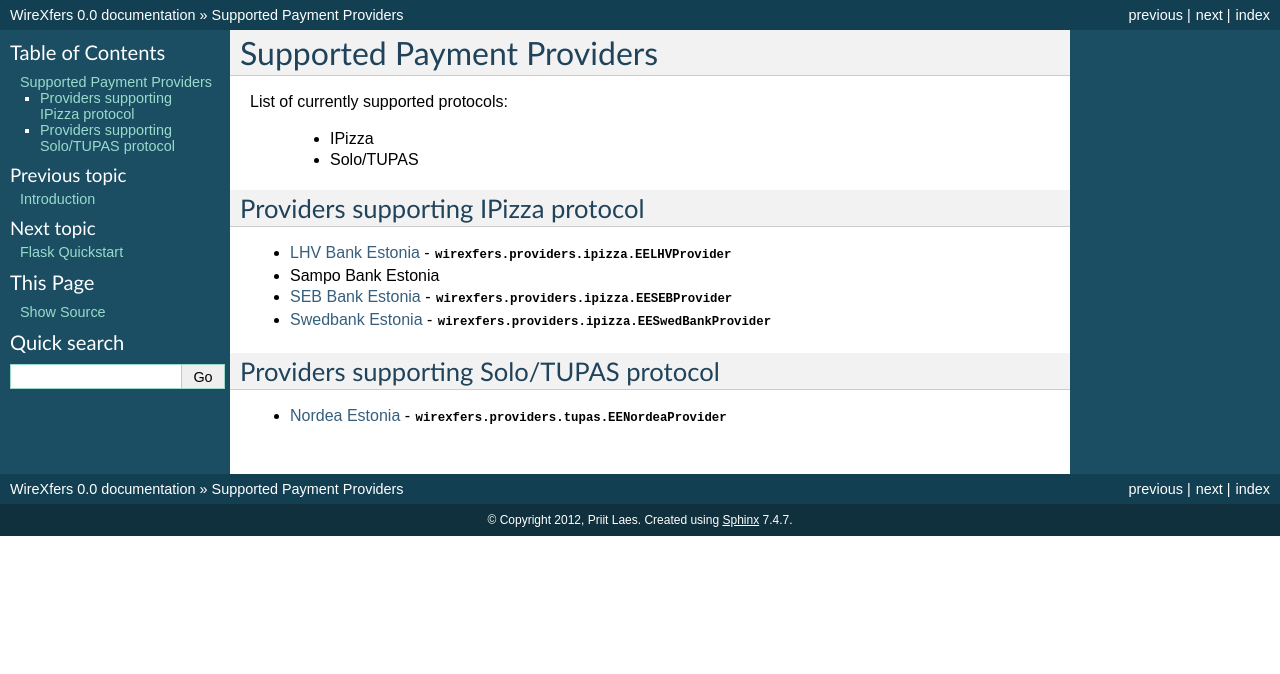
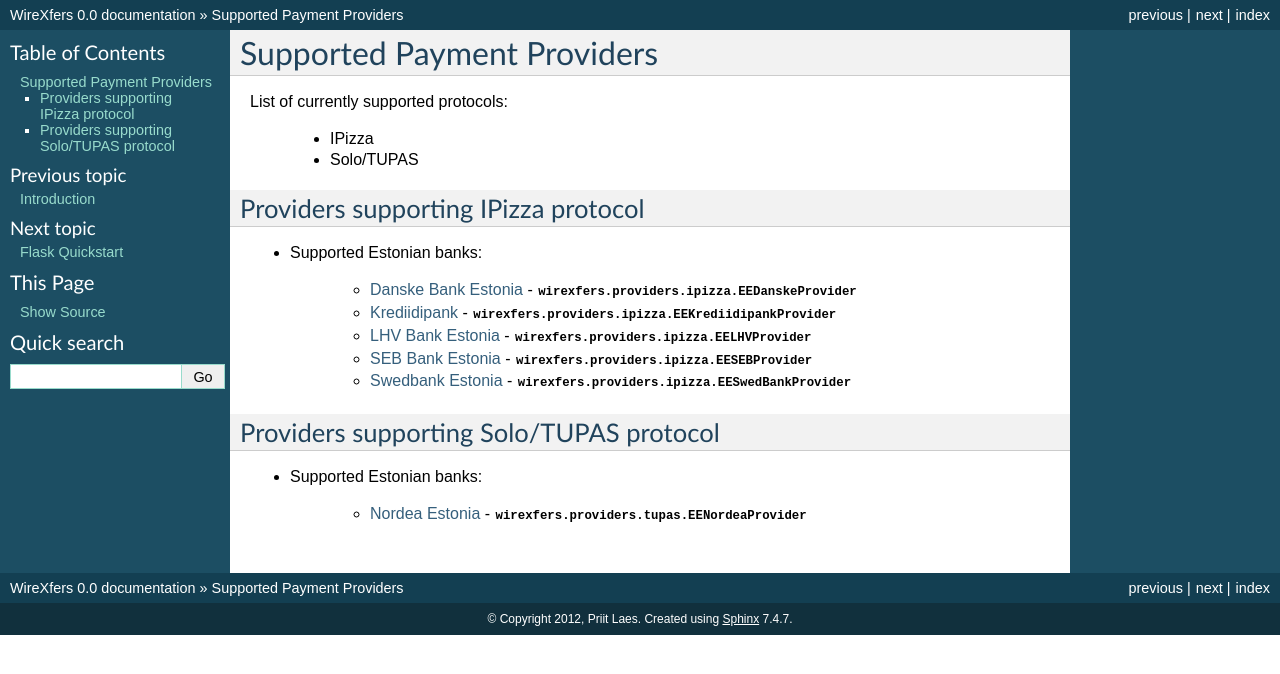
Before and after one commit to plaes/wirexfers, a Sphinx documentation site: the page built from docs/user/providers.rst, in a window 1280 px wide. Shown: the top 674 px of the page. Built offline with Sphinx 7.4.7, drawn with Linux system fonts in a browser that asks for light colours.

Commit message:
Update docs (and list of banks)

```diff
--- a/docs/api.rst
+++ b/docs/api.rst
@@ -16,6 +16,12 @@
 
 IPizza Providers
 ................
+
+.. autoclass:: wirexfers.providers.ipizza.EEDanskeProvider
+   :inherited-members:
+
+.. autoclass:: wirexfers.providers.ipizza.EEKrediidipankProvider
+   :inherited-members:
 
 .. autoclass:: wirexfers.providers.ipizza.EELHVProvider
    :inherited-members:
--- a/docs/user/providers.rst
+++ b/docs/user/providers.rst
@@ -9,16 +9,23 @@
 Providers supporting IPizza protocol
 ------------------------------------
 
-* `LHV Bank Estonia <https://lhv.ee>`_ -
-  :class:`wirexfers.providers.ipizza.EELHVProvider`
-* Sampo Bank Estonia
-* `SEB Bank Estonia <https://seb.ee>`_ -
-  :class:`wirexfers.providers.ipizza.EESEBProvider`
-* `Swedbank Estonia <https://swedbank.ee>`_ -
-  :class:`wirexfers.providers.ipizza.EESwedBankProvider`
+* Supported Estonian banks:
+
+    * `Danske Bank Estonia <https://danskebank.ee>`_ -
+      :class:`wirexfers.providers.ipizza.EEDanskeProvider`
+    * `Krediidipank <http://krediidipank.ee>`_ -
+      :class:`wirexfers.providers.ipizza.EEKrediidipankProvider`
+    * `LHV Bank Estonia <https://lhv.ee>`_ -
+      :class:`wirexfers.providers.ipizza.EELHVProvider`
+    * `SEB Bank Estonia <https://seb.ee>`_ -
+      :class:`wirexfers.providers.ipizza.EESEBProvider`
+    * `Swedbank Estonia <https://swedbank.ee>`_ -
+      :class:`wirexfers.providers.ipizza.EESwedBankProvider`
 
 Providers supporting Solo/TUPAS protocol
 ----------------------------------------
 
-* `Nordea Estonia <https://nordea.ee>`_ -
-  :class:`wirexfers.providers.tupas.EENordeaProvider`
+* Supported Estonian banks:
+
+    * `Nordea Estonia <https://nordea.ee>`_ -
+      :class:`wirexfers.providers.tupas.EENordeaProvider`
```
